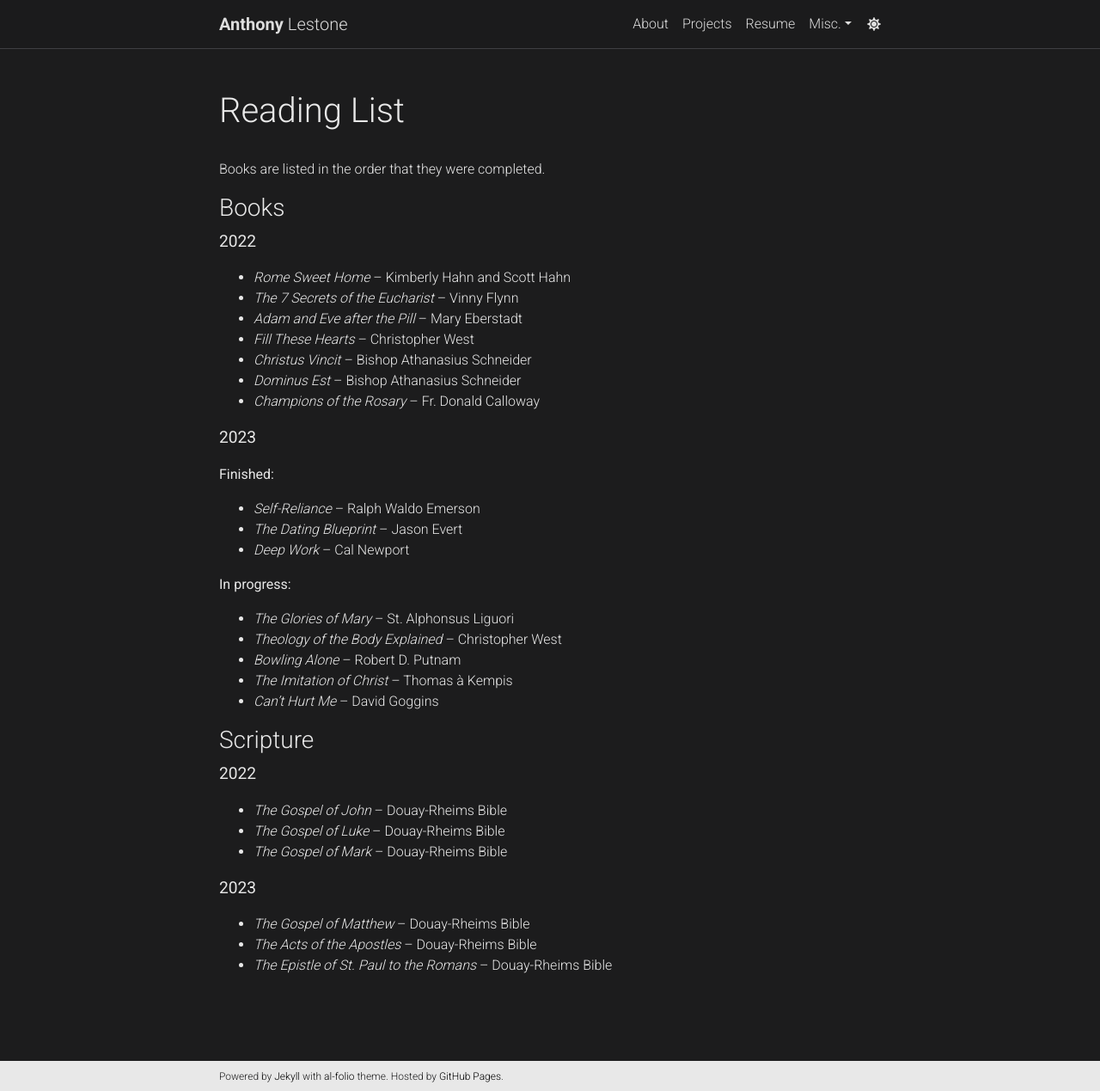
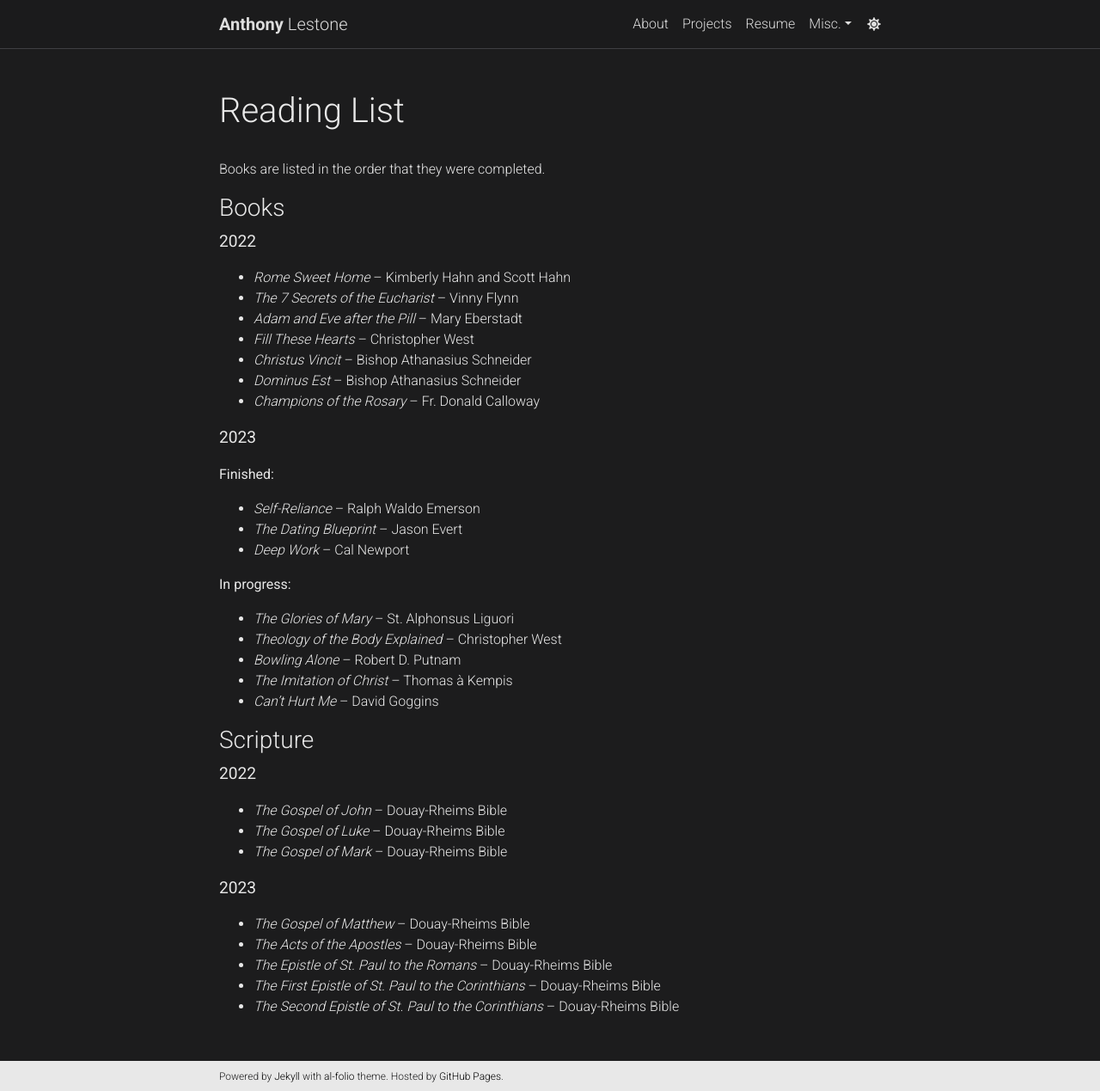
Before and after one commit to anthonylestone/anthonylestone.github.io, a Jekyll site: the page built from _pages/readinglist.md, in a window 1280 px wide and 1269 px high. Shown: the whole window at 86% size. Built offline with Jekyll 4.4.1, drawn with Linux system fonts in a browser that asks for light colours; comment, search, counter and statistics services are not loaded; a style sheet for code colours, icons or effects is not loaded.

Commit message:
updated reading list

```diff
--- a/_pages/readinglist.md
+++ b/_pages/readinglist.md
@@ -48,3 +48,5 @@ Books are listed in the order that they were completed.
 - *The Gospel of Matthew* -- Douay-Rheims Bible
 - *The Acts of the Apostles* -- Douay-Rheims Bible
 - *The Epistle of St. Paul to the Romans* -- Douay-Rheims Bible
+- *The First Epistle of St. Paul to the Corinthians* -- Douay-Rheims Bible
+- *The Second Epistle of St. Paul to the Corinthians* -- Douay-Rheims Bible
```
